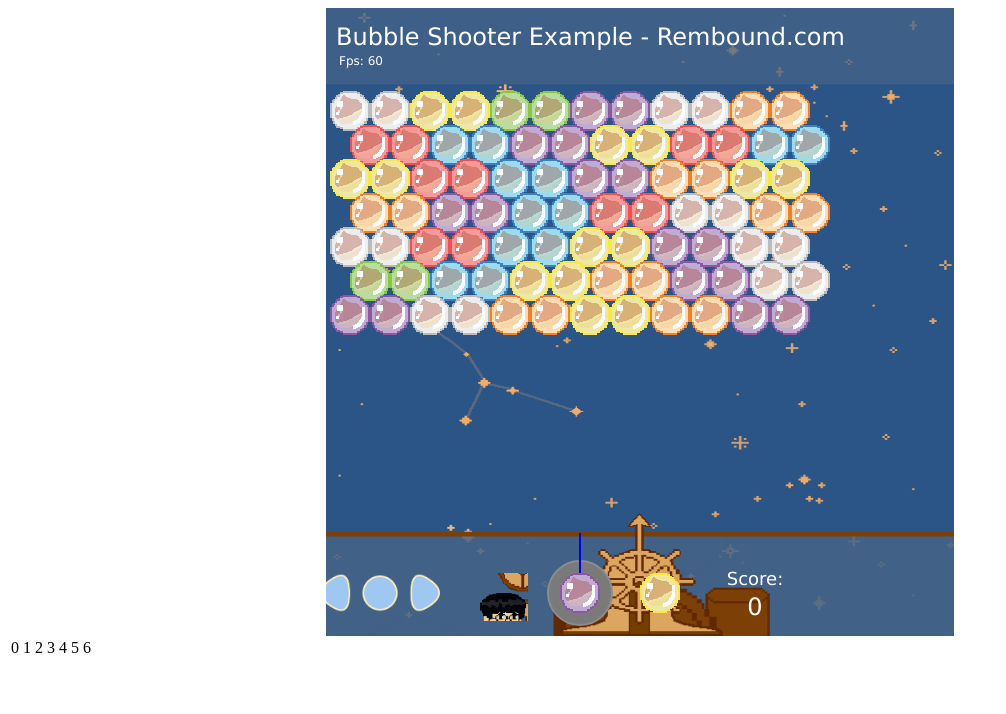
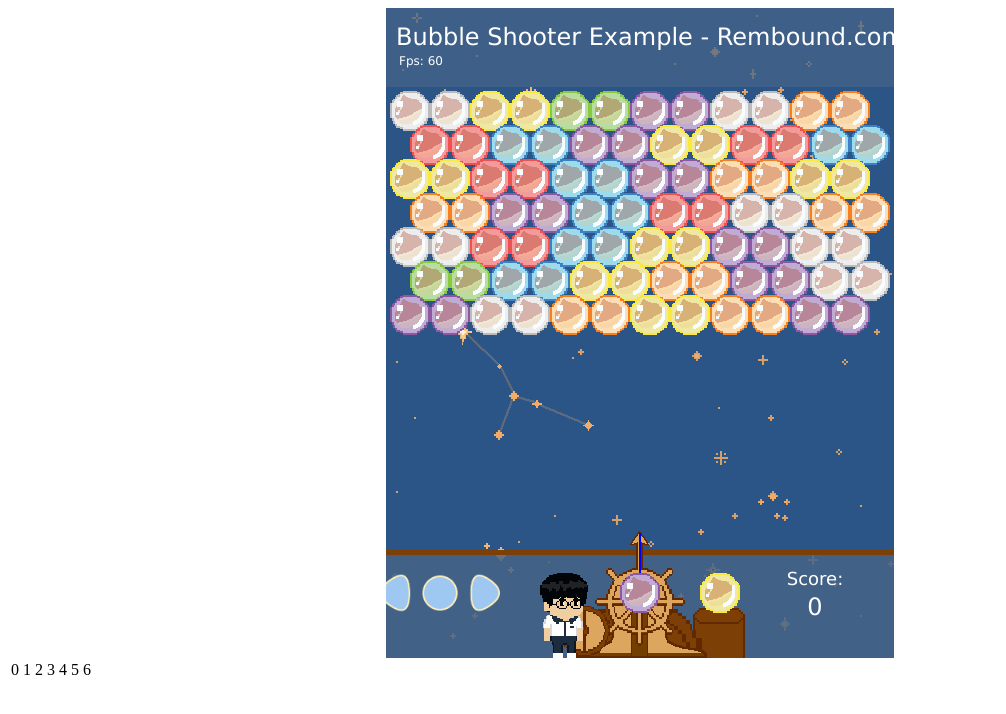
Before and after one commit to inseonglectual/inseong-bubble-shooter, a plain HTML site: page index.html in a window 1280 px wide. Shown: the whole page, without its empty margins (0-1006 px from the left). Drawn offline with Linux system fonts and the light colour scheme.

Commit message:
fix canvas sizing

```diff
--- a/bubble-shooter-example.js
+++ b/bubble-shooter-example.js
@@ -856,8 +856,8 @@ window.onload = function() {
         context.drawImage(buttonsImage, 300, 0, 97, 97, player.x - 4 * level.tilewidth, player.y, level.tilewidth, level.tileheight);
         // context.drawImage(wheelimage,charframe*50, 0, 50, 60, player.x + 2 * level.tilewidth, player.y, level.tilewidth*1.2, level.tileheight*1.2)
         // context.drawImage(wheelimage,charframe*50, (player.selectedSprite+1)*60, 50, 60, player.x + 2 * level.tilewidth, player.y, level.tilewidth*1.2, level.tileheight*1.2)
-		context.drawImage(wheelimage,charframe*50, 0, 50, 60, player.nextbubble.x, player.nextbubble.y, level.tilewidth*1.2, level.tileheight*1.2)
-        context.drawImage(wheelimage,charframe*50, (player.selectedSprite+1)*60, 50, 60, player.nextbubble.x, player.nextbubble.y, level.tilewidth*1.2, level.tileheight*1.2)
+		context.drawImage(wheelimage,charframe*75, 0, 75, 85, player.nextbubble.x, player.nextbubble.y, 75, 85)
+        context.drawImage(wheelimage,charframe*75, (player.selectedSprite+1)*85, 75, 85, player.nextbubble.x, player.nextbubble.y, 75, 85)
         // Game Over overlay
         if (gamestate == gamestates.gameover) {
             context.fillStyle = "rgba(0, 0, 0, 0.8)";
@@ -872,7 +872,7 @@ window.onload = function() {
 
     // Draw a frame around the game
     function drawFrame() {
-    	context.drawImage(frame,0,0,canvas.width,canvas.height);
+    	context.drawImage(frame,0,0,508,650);
     	// Draw new frame
     	// context.fillRect(0, 0, canvas.width, canvas.height);
         // // Draw background
@@ -940,14 +940,14 @@ window.onload = function() {
         var centerx = player.x + level.tilewidth/2;
         var centery = player.y + level.tileheight/2;
 
-        // Draw player background circle
-        context.fillStyle = "#7a7a7a";
-        context.beginPath();
-        context.arc(centerx, centery, level.radius+12, 0, 2*Math.PI, false);
-        context.fill();
-        context.lineWidth = 2;
-        context.strokeStyle = "#8c8c8c";
-        context.stroke();
+        // // Draw player background circle
+        // context.fillStyle = "#7a7a7a";
+        // context.beginPath();
+        // context.arc(centerx, centery, level.radius+12, 0, 2*Math.PI, false);
+        // context.fill();
+        // context.lineWidth = 2;
+        // context.strokeStyle = "#8c8c8c";
+        // context.stroke();
 
         if (mousedownright == true){
             console.log("moving right")
--- a/index.html
+++ b/index.html
@@ -11,13 +11,14 @@
     margin-left: auto;
     margin-right: auto;
     display: block;
+    touch-action: manipulation;
 }
 </style>
 </head>
 
 <body>
 
-<canvas id="viewport" width="628" height="628"></canvas></div>
+<canvas id="viewport" width="508" height="650"></canvas></div>
 <table id="selecttable"></table>
 </body>
 
```
